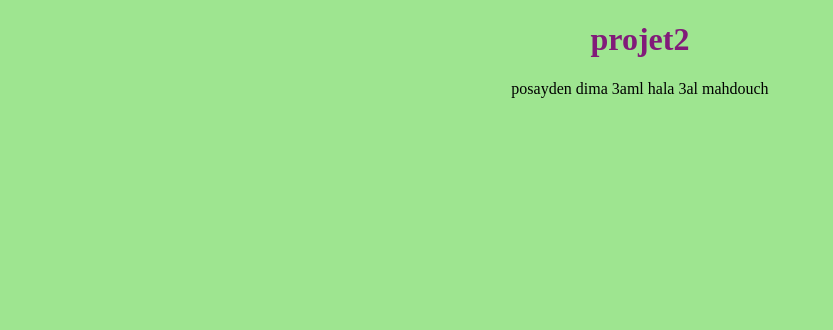
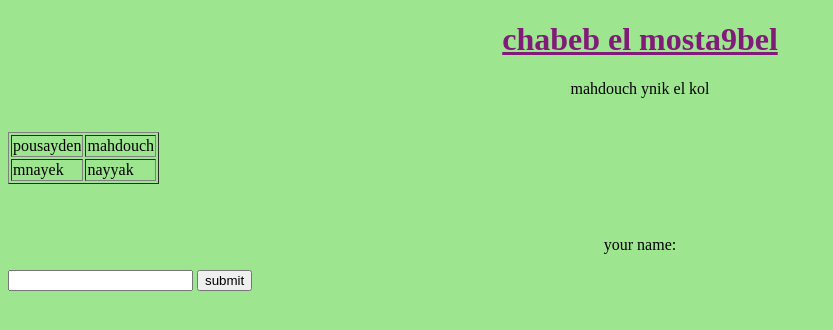
Before and after one commit to mehdiyds/chabeb, a plain HTML site: page index.html in a window 1280 px wide. Shown: the whole page, without its empty margins (0-833 px from the left). Drawn offline with Linux system fonts and the light colour scheme.

Commit message:
update table

```diff
--- a/control.js
+++ b/control.js
@@ -1 +1,3 @@
-alert("hello mahdouch ")
+function ibda(){
+        alert ("3asba lik")
+}
--- a/index.html
+++ b/index.html
@@ -7,9 +7,34 @@
     <link rel="stylesheet" href="style.css">
 </head>
 <body>
+    <form action="" method="post" name="f">
     <script src="control.js"></script>
-    <h1>projet2</h1>
-    <p>posayden dima 3aml hala 3al mahdouch </p><br>
+    <h1>chabeb el mosta9bel </h1>
+    <p> mahdouch ynik el kol </p><br>
+    <table border="1">
+        <tr>
+            <td>
+                pousayden
+            </td>
+            <td>
+                mahdouch
+            </td>
+        </tr>
+        <tr>
+            <td>
+                mnayek
+            </td>
+            <td>nayyak</td>
+
+
+        </tr>
+    </table><br><br>
+        <p>your name: </p>
+        <input type="text" name="nom">
+        <input type="button" name="b" id="" onclick="ibda()" value="submit">
+    </form>
+
+
 
 
 
--- a/style.css
+++ b/style.css
@@ -1,6 +1,8 @@
 h1{
     text-align: center;
     color:rgb(129, 27, 121);
+    text-decoration: underline;
+
 }
 body{
     background-color: rgba(57, 202, 28, 0.486);
```
